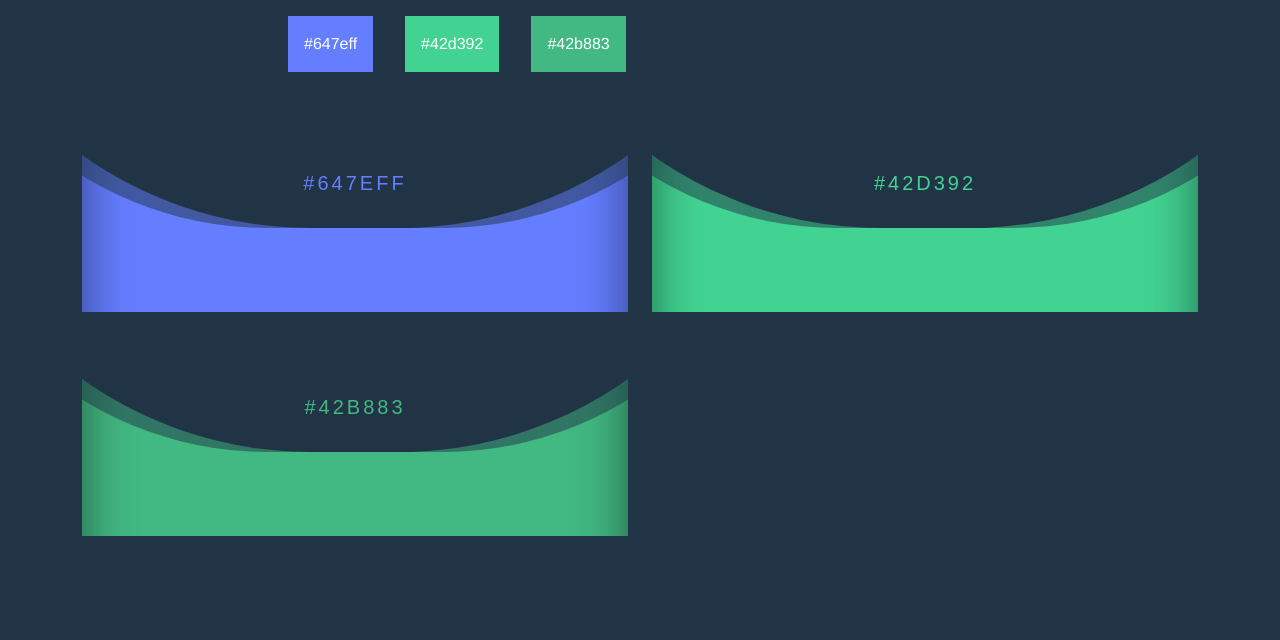
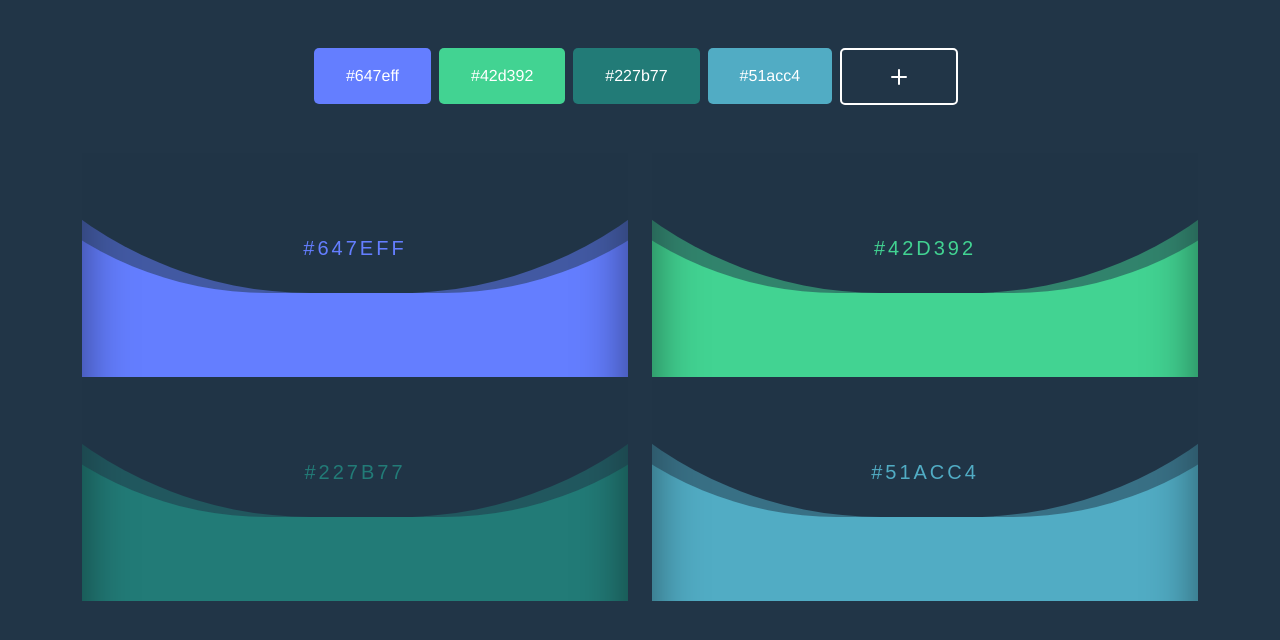
Before and after one commit to cris-scheib/vue-in-practice, a Vue app: page /props in a window 1280 px wide. Shown: the top 640 px of the page. Built offline with nearby package versions, Linux system fonts and the light colour scheme.

Commit message:
Finalização da tela de props

```diff
--- a/src/components/props/PropsPage.vue
+++ b/src/components/props/PropsPage.vue
@@ -18,7 +18,7 @@ export default {
   data() {
     return {
       colors: [
-        '#647eff', '#42d392', '#42b883'
+        '#647eff', '#42d392', '#227b77', '#51acc4'
       ]
     };
   },
--- a/src/components/props/partials/CustomizerCard.vue
+++ b/src/components/props/partials/CustomizerCard.vue
@@ -1,30 +1,79 @@
 <template>
     <div class="row center">
-        <div class="col-8 d-flex">
-            <div v-for="color in colors" :key="color" class="card-color"
-            :style="`background-color: ${color}`">
+        <div class="col-8 center mb-5 mt-5">
+            <div v-for="(color, index) in customColors" :key="index" class="card-color" @click="removeColor(index)"
+                :style="`background-color: ${color}`" title="Remover cor">
                 <p>
                     {{ color }}
                 </p>
             </div>
+            <label for="new-color" title="Adicionar cor">
+                <div class="card-color white">
+                    <input type="color" id="new-color" @change="addColor()" class="hide" v-model="newColor">
+                    <svg xmlns="http://www.w3.org/2000/svg" fill="currentColor" viewBox="0 0 16 16">
+                        <path d="M8 4a.5.5 0 0 1 .5.5v3h3a.5.5 0 0 1 0 1h-3v3a.5.5 0 0 1-1 0v-3h-3a.5.5 0 0 1 0-1h3v-3A.5.5 0 0 1 8 4z" />
+                    </svg>
+                </div>
+            </label>
         </div>
     </div>
 </template>
 
 <script>
 export default {
-    props: ['colors'],
+    props: {
+        colors: Array
+    },
+    data() {
+        return {
+            customColors: this.colors,
+            newColor: '#647eff'
+        }
+    },
+    methods: {
+        removeColor(index) {
+            this.customColors.splice(index, 1);
+        },
+        addColor() {
+            this.customColors.push(this.newColor);
+        },
+    },
+    watch: {
+        customColors() {
+            this.$emit('update:colors', this.customColors)
+        }
+    }
 };
 </script>
 
 <style scoped>
 .card-color {
-    padding: 1em;
-    margin: 1em;
+    padding: 1em 2em;
+    margin-right: 0.5em;
+    border-radius: 5px;
+    cursor: pointer;
+}
+
+.card-color.white {
+    border: 2px solid white;
+    padding: 0.65em 2em;
+    position: relative;
 }
 
 .card-color p {
     color: white;
     margin: 0;
 }
+
+.card-color.white svg {
+    height: 2em;
+    position: absolute;
+    top: 20%;
+    left: 36%;
+    color: white;
+}
+
+input.hide {
+    visibility: hidden;
+}
 </style>
```
Also changed, not shown: src/assets/plus-solid.svg (added).
